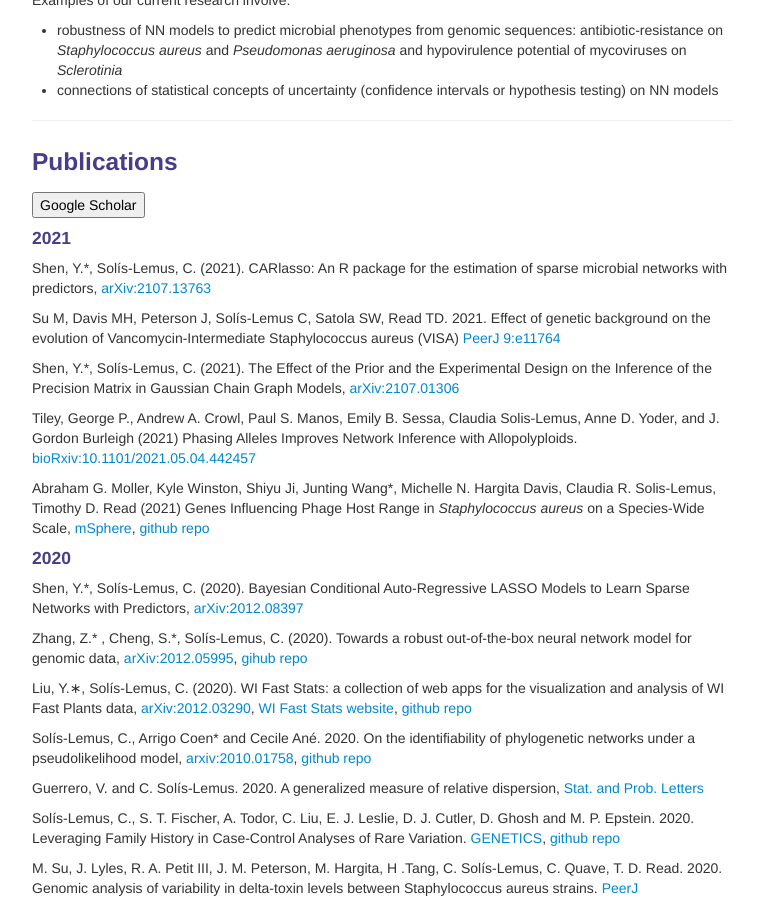
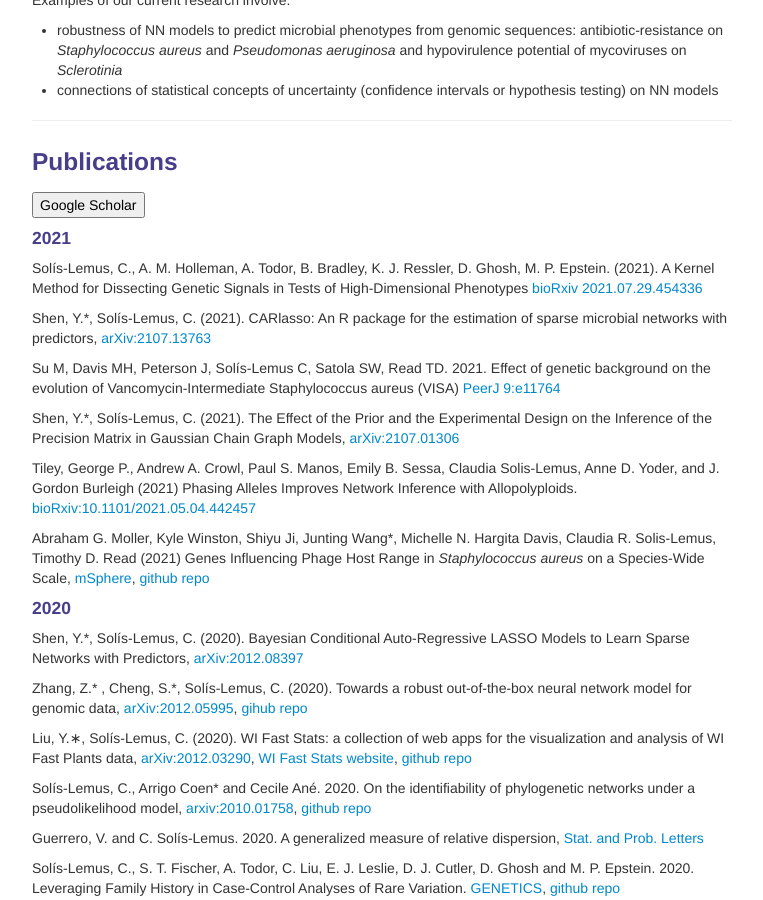
Before and after one commit to solislemuslab/solislemuslab.github.io, a Jekyll site: the page built from pages/research.md, in a window 1280 px wide and 900 px high, scrolled down 2314 px. Shown: the whole window, without its empty margins (258-1021 px from the left). Built offline with Jekyll 4.4.1, drawn with Linux system fonts in a browser that asks for light colours.

```diff
--- a/pages/research.md
+++ b/pages/research.md
@@ -126,6 +126,8 @@
 <button type="button" onclick="window.location.href='https://scholar.google.com/citations?user=GrUypj8AAAAJ&hl=en&oi=ao';">Google Scholar</button>
 
 #### 2021
+
+Sol&iacute;s-Lemus, C., A. M. Holleman, A. Todor, B. Bradley, K. J. Ressler, D. Ghosh, M. P. Epstein. (2021). A Kernel Method for Dissecting Genetic Signals in Tests of High-Dimensional Phenotypes [bioRxiv 2021.07.29.454336](https://doi.org/10.1101/2021.07.29.454336)
 
 Shen, Y.*, Sol&iacute;s-Lemus, C. (2021). CARlasso: An R package for the estimation of sparse microbial networks with predictors, [arXiv:2107.13763](https://arxiv.org/abs/2107.13763)
 
```
